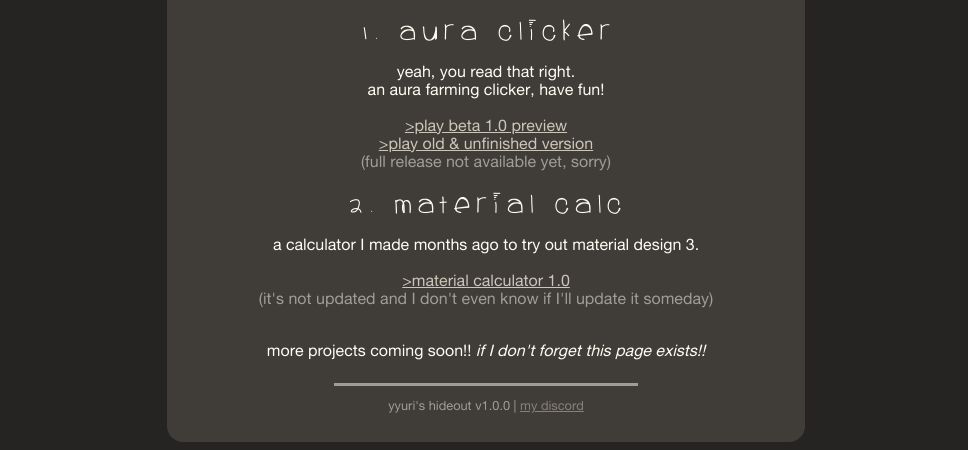
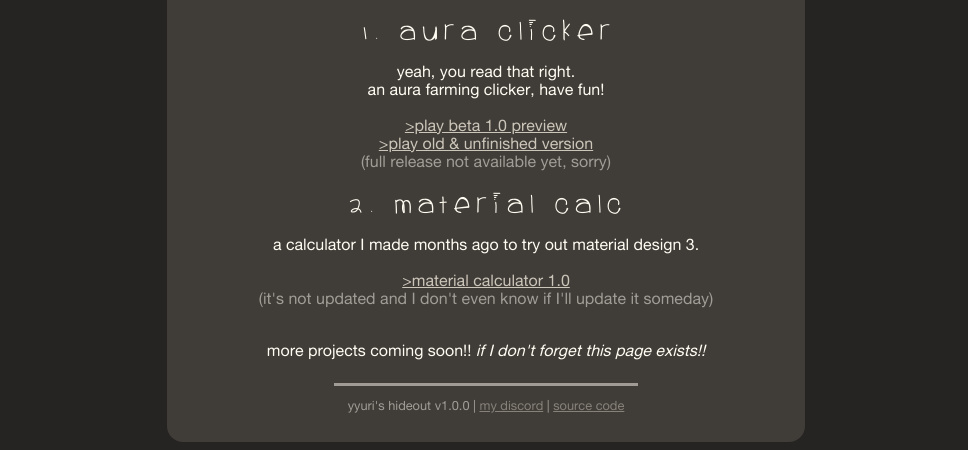
Before and after one commit to yuriwhy/yyuri-hideout, a plain HTML site: page index.html in a window 1280 px wide. Shown: the part 640-1090 px from the top of the page, without its empty margins (154-1122 px from the left). Drawn offline with Linux system fonts and the light colour scheme.

Commit message:
Update index.html
i forgor

```diff
--- a/index.html
+++ b/index.html
@@ -61,7 +61,7 @@
         </p>
         <hr class="divider" />
         <p class="text" style="opacity: 0.5; font-size: 0.8rem;">
-        yyuri's hideout v1.0.0 | <a onclick="copy('yuriwh_y')" style="cursor: pointer; text-decoration: underline;">my discord</a>
+        yyuri's hideout v1.0.0 | <a onclick="copy('yuriwh_y')" style="cursor: pointer; text-decoration: underline;">my discord</a> | <a href="https://github.com/yuriwhy/yyuri-hideout" target="_blank">source code</a>
       </p>
       </div>
     </section>
```
